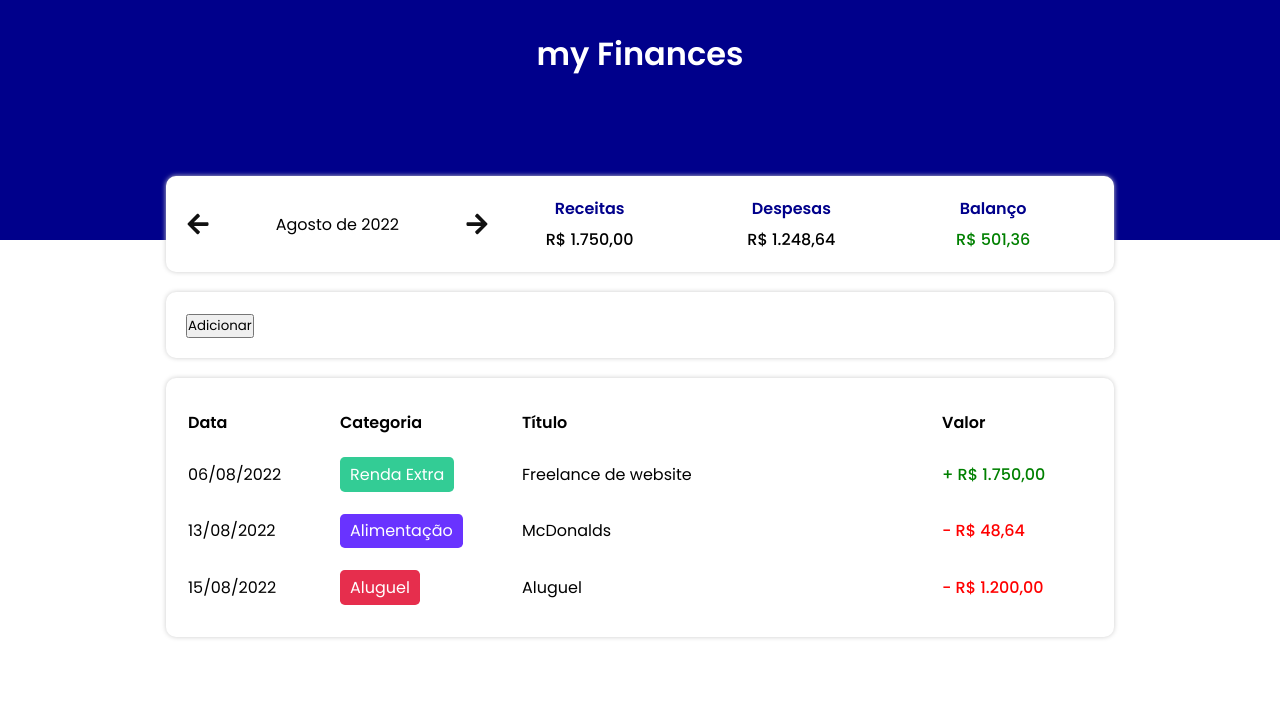
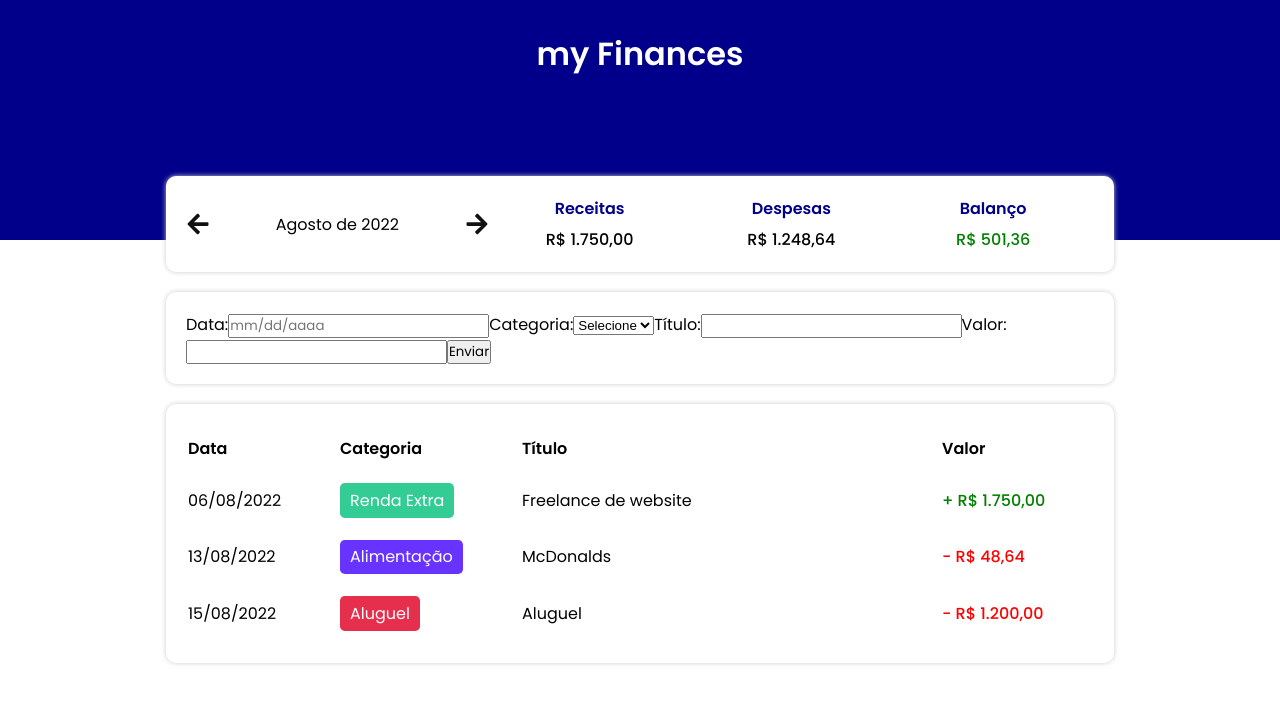
Before and after one commit to LucasMorais1998/react-my-finances, a React (Vite) app: page / in a window 1280 px wide. Shown: the top 704 px of the page. Built offline with nearby package versions, Linux system fonts and the light colour scheme.

Commit message:
add InputArea features

```diff
--- a/src/components/Dashboard/index.tsx
+++ b/src/components/Dashboard/index.tsx
@@ -1,7 +1,6 @@
 import { useEffect, useState } from "react";
 
 import { Item } from "../../@types/Item";
-import { Category } from "../../@types/Category";
 import { items } from "../../data/items";
 import { categories } from "../../data/categories";
 
--- a/src/components/InputArea/index.tsx
+++ b/src/components/InputArea/index.tsx
@@ -1,26 +1,92 @@
+import { useForm, SubmitHandler } from "react-hook-form";
+import { categories as C } from "../../data/categories";
 import { Item } from "../../@types/Item";
 
 import { Container } from "./styles";
+
+enum CategoryEnum {
+  income = "income",
+  food = "food",
+  rent = "rent",
+  salary = "salary",
+  market = "market",
+}
+interface InputsData {
+  date: Date;
+  category: CategoryEnum;
+  title: string;
+  value: number;
+}
 
 interface IInputAreaProps {
   onAdd: (item: Item) => void;
 }
 
 const InputArea = ({ onAdd }: IInputAreaProps) => {
-  const handleAddEvent = () => {
+  const { register, handleSubmit } = useForm<InputsData>();
+
+  const categories = Object.keys(C);
+
+  const onSubmit: SubmitHandler<InputsData> = ({
+    date,
+    category,
+    title,
+    value,
+  }) => {
     let newItem: Item = {
-      date: new Date(),
-      category: 'food',
-      title: 'Teste',
-      value: 250,
-    }
+      date: new Date(date),
+      category,
+      title,
+      value: +value,
+    };
 
-    onAdd(newItem)
-  }
+    onAdd(newItem);
+  };
 
   return (
     <Container>
-      <button onClick={handleAddEvent}>Adicionar</button>
+      <form onSubmit={handleSubmit(onSubmit)}>
+        <label htmlFor="">
+          Data:
+          <input
+            type="text"
+            placeholder="mm/dd/aaaa"
+            {...register("date", {
+              pattern:
+                /^(0[1-9]|1[012])[- /.](0[1-9]|[12][0-9]|3[01])[- /.](19|20)\d\d$/,
+            })}
+          />
+        </label>
+
+        <label htmlFor="">Categoria:</label>
+        <select defaultValue={"Default"} required {...register("category")}>
+          <option value="Default" disabled>
+            Selecione
+          </option>
+          {categories.map((item, index) => (
+            <option key={index} value={item}>
+              {item.charAt(0).toUpperCase() + item.slice(1)}
+            </option>
+          ))}
+        </select>
+
+        <label htmlFor="">
+          Título:
+          <input type="text" {...register("title", { required: true })} />
+        </label>
+
+        <label htmlFor="">
+          Valor:
+          <input
+            type="number"
+            min="1"
+            step="any"
+            {...register("value", { required: true })}
+          />
+        </label>
+
+        <input type="submit" value="Enviar" />
+      </form>
     </Container>
   );
 };
```
